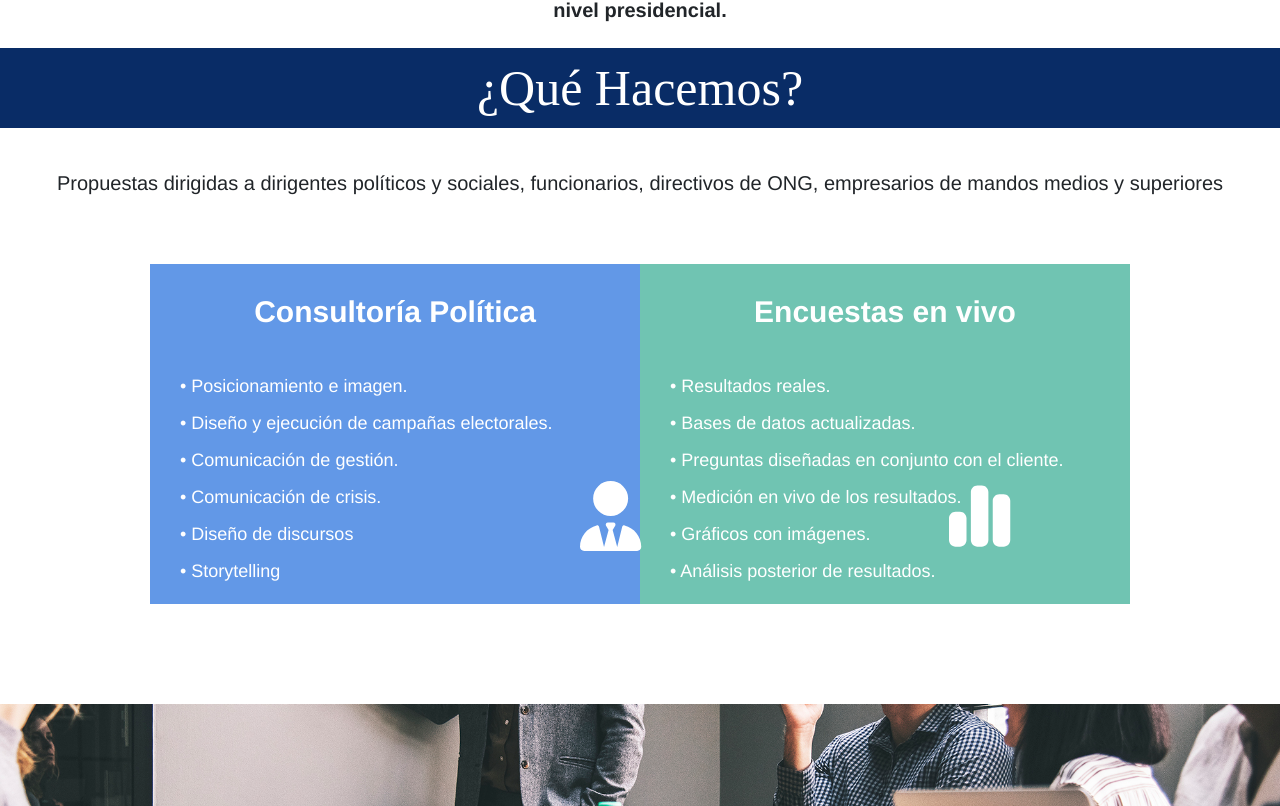
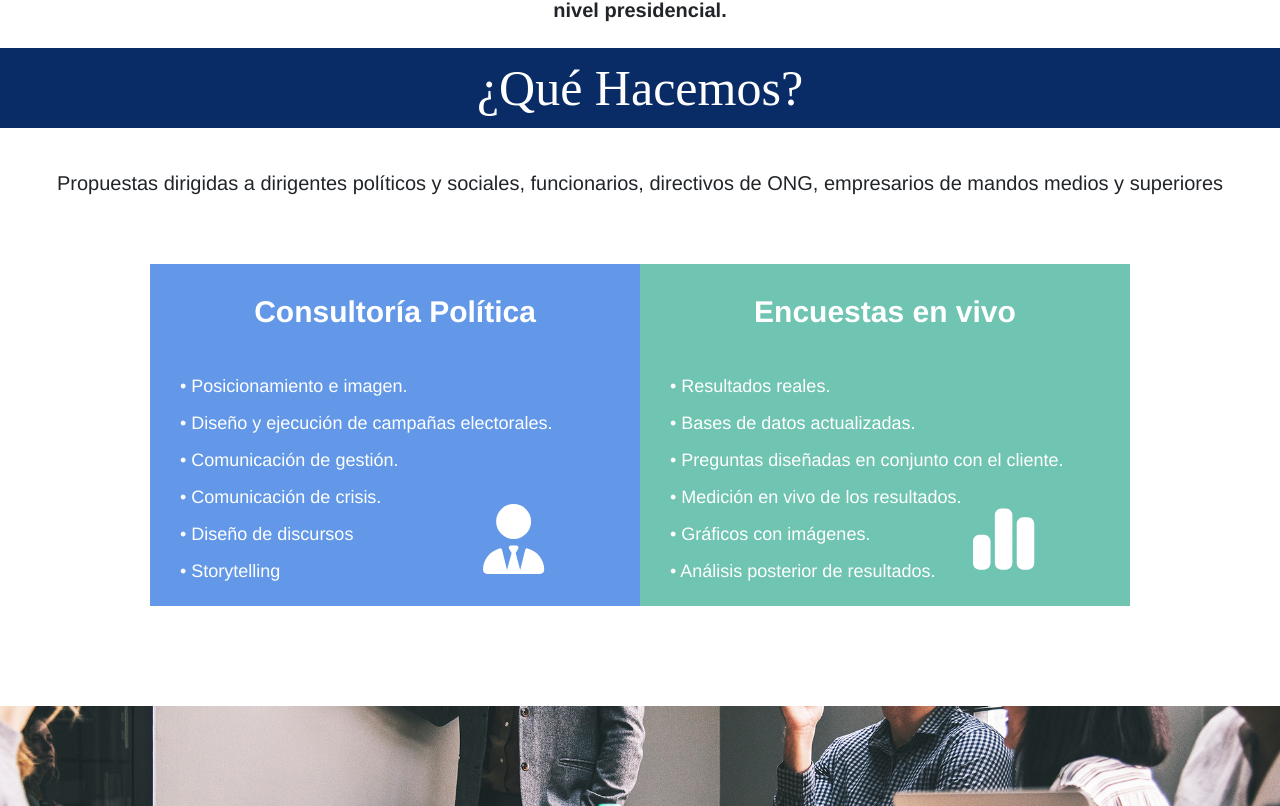
Before and after one commit to lucianocolin/dattalab, a React (Create React App) app in the folder dattalab-react/: page / in a window 1280 px wide. Shown: the part 1209-2015 px from the top of the page. Built offline with nearby package versions, Linux system fonts and the light colour scheme.

Commit message:
web size modified

```diff
--- a/dattalab-react/package.json
+++ b/dattalab-react/package.json
@@ -10,6 +10,7 @@
     "@testing-library/jest-dom": "^5.16.4",
     "@testing-library/react": "^13.3.0",
     "@testing-library/user-event": "^13.5.0",
+    "aos": "^2.3.4",
     "bootstrap": "^5.2.0",
     "json-server": "^0.17.0",
     "react": "^18.2.0",
--- a/dattalab-react/src/App.jsx
+++ b/dattalab-react/src/App.jsx
@@ -4,6 +4,7 @@ import WhatWeDo from "./components/Sections/WhatWeDo";
 import Home from "./pages/Home";
 
 function App() {
+
   return (
       <Layout>
         <Home/>
--- a/dattalab-react/src/components/Layout/Header.jsx
+++ b/dattalab-react/src/components/Layout/Header.jsx
@@ -18,10 +18,10 @@ const Header = () => {
         <nav className='navbar'>
           <ul>
             <li>
-              <Link to='#home' className='link'>INICIO</Link>
+              <Link to='/' className='link'>INICIO</Link>
             </li>
             <li>
-              <Link to='#whatWeDo' className='link'>QUÉ HACEMOS</Link>
+              <Link to='/' className='link'>QUÉ HACEMOS</Link>
             </li>
             <li>
               <Link to='/' className='link'>ENCUESTAS EN VIVO</Link>
--- a/dattalab-react/src/components/Sections/WhatWeDo.jsx
+++ b/dattalab-react/src/components/Sections/WhatWeDo.jsx
@@ -1,22 +1,28 @@
-import React, { useState } from 'react';
+import React, { useState, useEffect } from 'react';
 import '../../css/Sections/WhatWeDo.css';
 import { FontAwesomeIcon } from '@fortawesome/react-fontawesome';
 import { faUserTie, faChartSimple } from '@fortawesome/free-solid-svg-icons';
 import ContactImg from '../../imgs/contact.jpg'
 import { Button } from 'react-bootstrap';
 import ContactModal from '../Modals/ContactModal';
+import Aos from 'aos';
+import 'aos/dist/aos.css';
 
 const WhatWeDo = () => {
 
   const [showModal, setShowModal] = useState(false);
 
+  useEffect(()=>{
+    Aos.init({ duration: 1000 })
+  },[])
+
   return (<>
     <h2 className='wwd-title'>¿Qué Hacemos?</h2>
-    <div className='to-who'>
+    <div className='to-who' data-aos='fade-up'>
       <p>Propuestas dirigidas a dirigentes políticos y sociales, funcionarios, directivos de ONG, empresarios de mandos medios y superiores</p>
     </div>
     <div className='cards-container'>
-      <div className='consulting-card'>
+      <div className='consulting-card' data-aos='flip-down'>
         <h5>Consultoría Política</h5>
         <p>
           • Posicionamiento e imagen. <br />
@@ -26,9 +32,11 @@ const WhatWeDo = () => {
           • Diseño de discursos <br />
           • Storytelling
         </p>
-        <FontAwesomeIcon icon={faUserTie} className='consulting-icon' />
+        <div className='consulting-icon-container'>
+          <FontAwesomeIcon icon={faUserTie} className='consulting-icon' />
+        </div>
       </div>
-      <div className='surveys-card'>
+      <div className='surveys-card' data-aos='flip-down'>
         <h5>Encuestas en vivo</h5>
         <p>
           • Resultados reales. <br />
--- a/dattalab-react/src/css/Sections/WhatWeDo.css
+++ b/dattalab-react/src/css/Sections/WhatWeDo.css
@@ -26,10 +26,12 @@
 }
 
 .consulting-card{
+  display: flex;
+  flex-direction: column;
   background-color: #6298E7;
   color: white;
   width: 550px;
-  height: 340px;
+  height: auto;
   font-family: 'Helvetica';
   margin-top: 50px;
   margin-left: 150px;
@@ -51,16 +53,18 @@
 
 .consulting-icon{
   position: absolute;
-  left: 580px;
-  top: 1690px;
+  bottom: 2rem;
+  right: 6rem;
   font-size: 70px;
 }
 
 .surveys-card{
+  display: flex;
+  flex-direction: column;
   background-color: #70C4B2;
   color: white;
   width: 550px;
-  height: 340px;
+  height: auto;
   font-family: 'Helvetica';
   margin-top: 50px;
   margin-right: 150px;
@@ -82,8 +86,8 @@
 
 .survey-icon{
   position: absolute;
-  right: 270px;
-  top: 1690px;
+  bottom: 2rem;
+  right: 6rem;
   font-size: 70px;
 }
 
@@ -105,7 +109,8 @@
 
 @supports(object-fit: cover){
   .contact-img img{
-    height: 100%;
+    width: 100%;
+    height: auto;
     object-fit: cover;
     object-position: center;
   }
--- a/dattalab-react/src/pages/Home.jsx
+++ b/dattalab-react/src/pages/Home.jsx
@@ -20,7 +20,7 @@ const Home = () => {
       </div>
       <div className='us-section'>
         <h2>Dattalab Consultora</h2>
-        <p>Somos una consultora especializada en comunicación política con 10 años de trayectoría.
+        <p  data-aos='fade-up'>Somos una consultora especializada en comunicación política con 10 años de trayectoría.
           Nos dedicamos a la asesoría personalizada mediante consultoría privada, encuestas con un sistema
           propio y bases de datos actualizadas para obtener resultados reales, orientando a nuestros clientes
           sobre su imágen pública, la de su equipo o partido político y sobre el pensamiento general sobre un
```
Also changed, not shown: 1 other file (tests, documents, lock files or other folders).
